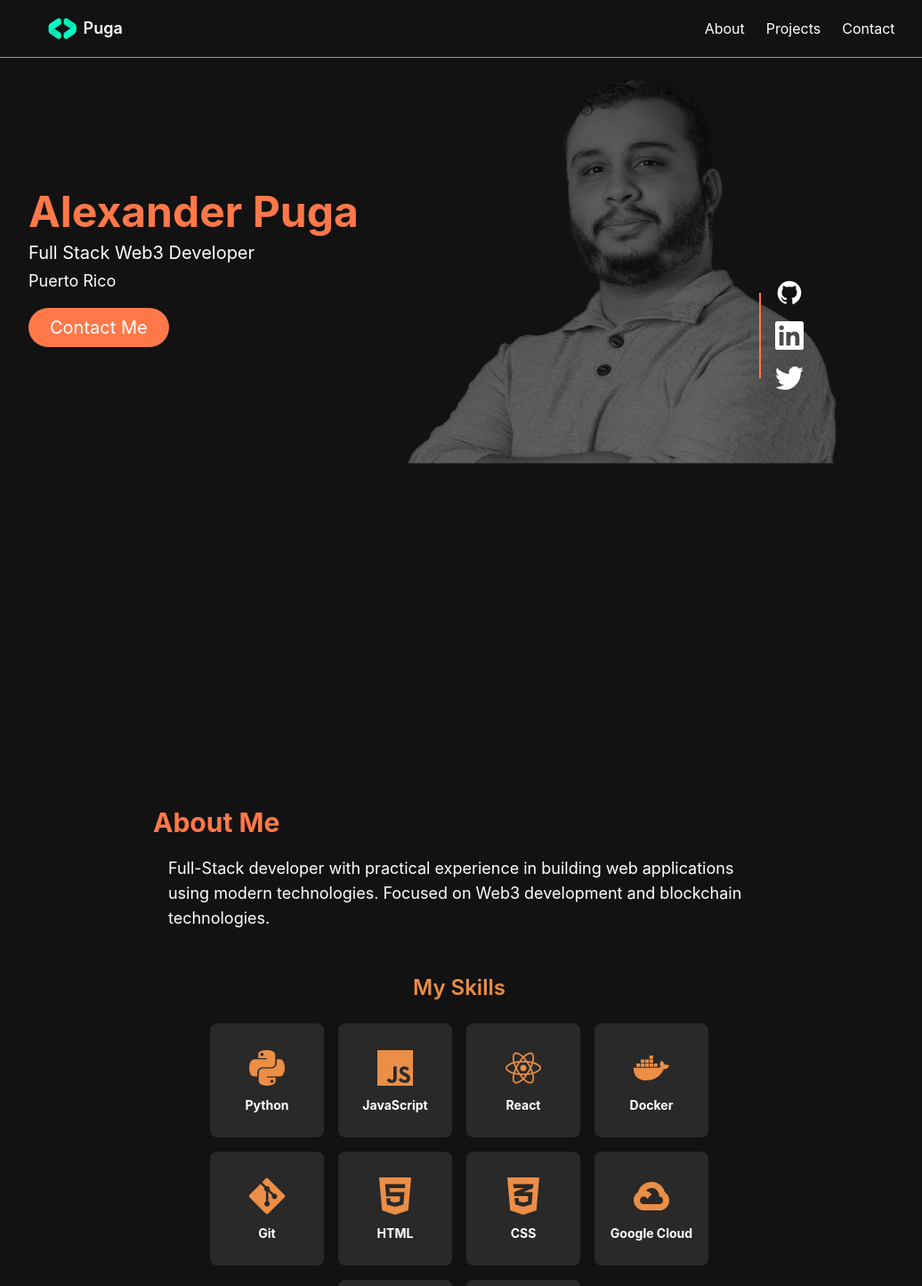
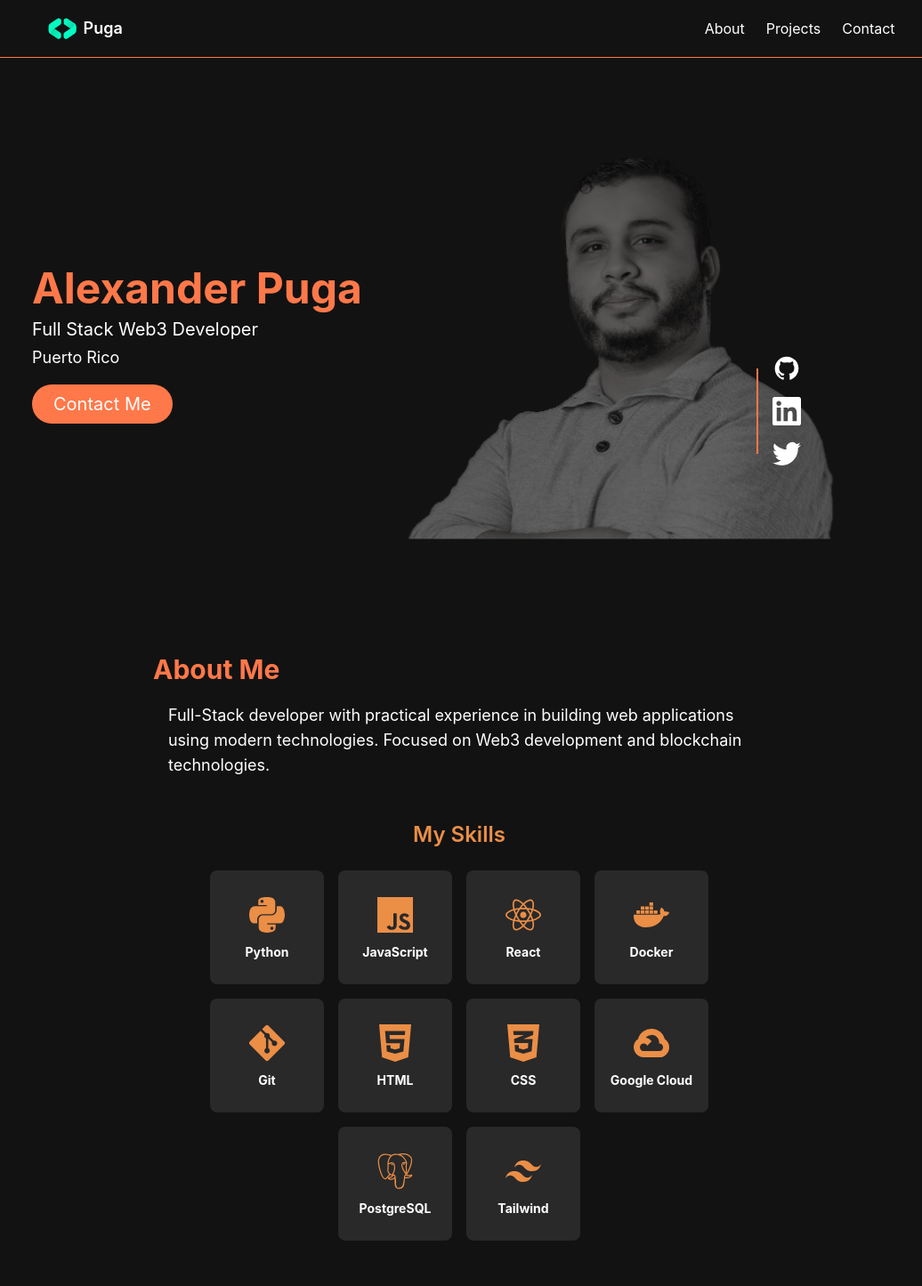
Before and after one commit to ControlYourPotatoes/Portfolio, a React (Vite) app: page / in a window 1280 px wide. Shown: the top 1445 px of the page at 89% size, without its empty margins (124-1160 px from the left). Built offline with nearby package versions, Linux system fonts and the light colour scheme.

Commit message:
Refactor aboutMe and topSection for improved responsiveness

```diff
--- a/src/sections/aboutMe.tsx
+++ b/src/sections/aboutMe.tsx
@@ -109,7 +109,7 @@ const AboutMe = () => {
   ];
 
   return (
-    <section id="about" className="py-16 md:py-20 bg-gray">
+    <section id="about" className="py-16 md:py-32 bg-gray">
       <div className="container mx-auto px-4 md:px-36">
         <motion.h2
           ref={headerRef}
--- a/src/sections/topSection.tsx
+++ b/src/sections/topSection.tsx
@@ -9,10 +9,10 @@ const TopSection: React.FC = () => {
   const imageOpacity = 0.5;
 
   return (
-    <section className="bg-gray flex flex-col w-full md:min-h-lvh ">
+    <section className="bg-gray flex flex-col w-full md:h-fit ">
 
       <Navbar />
-      <div className="container mx-auto grid grid-cols-5 md:grid-cols-10 items-center px-5 mt-14 md:px-1">
+      <div className="container mx-auto grid grid-cols-5 md:grid-cols-10 items-center px-5 mt-14 md:px-2 md:mt-36">
         {/* Content */}
         <motion.div
           className="row-span-full col-start-1 col-end-4 md:col-end-5"
```
